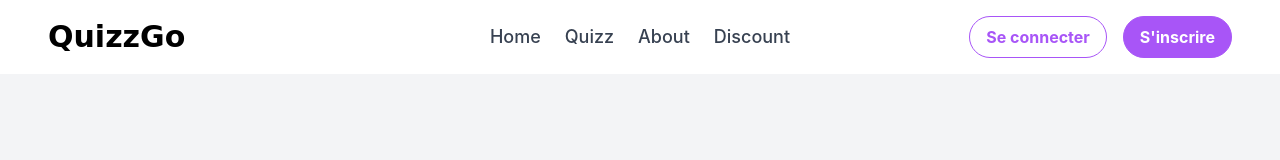
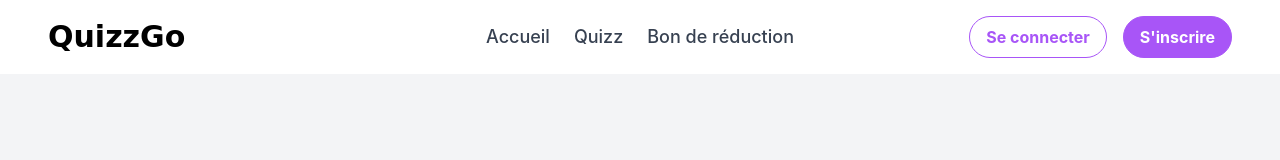
Before and after one commit to mathiascoutant/quizz, a React (Create React App) app in the folder front/: page / in a window 1280 px wide. Shown: the top 160 px of the page. Built offline with nearby package versions, Linux system fonts and the light colour scheme; the HTML template or start-up script is replaced by a standard one.

Commit message:
:pencil2: update menus translation

```diff
--- a/front/src/constants/menu.items.constants.js
+++ b/front/src/constants/menu.items.constants.js
@@ -1,6 +1,6 @@
 export const MENU_ITEMS_LINKS = [
   {
-    label: 'Home',
+    label: 'Accueil',
     href: '/',
   },
   {
@@ -8,11 +8,7 @@ export const MENU_ITEMS_LINKS = [
     href: '/quizz',
   },
   {
-    label: 'About',
-    href: '/about',
-  },
-  {
-    label: 'Discount',
+    label: 'Bon de réduction',
     href: '/discount',
   },
 ];
```
